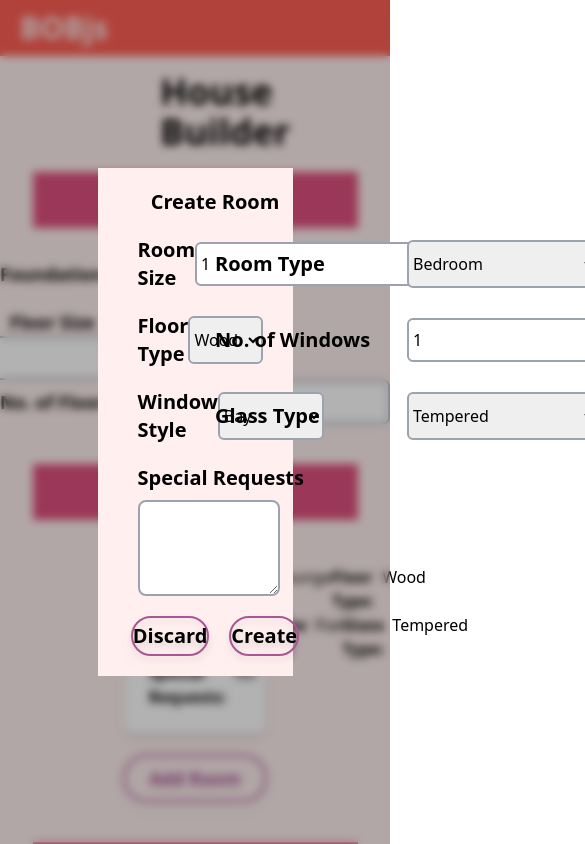
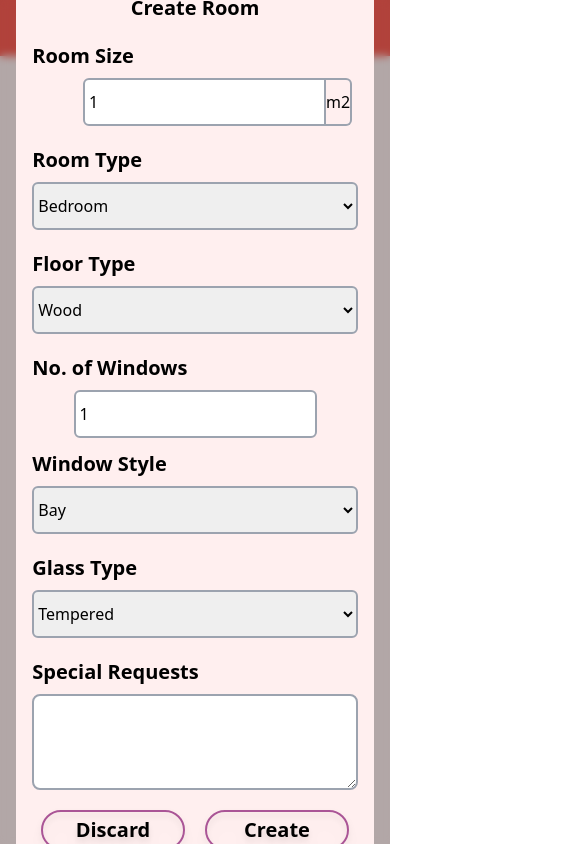
Before and after one commit to ajmrivera/bobjs-next-app, a Next.js app: page /form in a window 390 px wide. Both pictures are taken after typing "Sample" into the empty fields and a click on the button "Add Room". Shown: the top 844 px of the page, 585 px wide, since content can reach past the window. Built offline with nearby package versions, Linux system fonts and the light colour scheme.

Commit message:
Added some responsiveness

```diff
--- a/components/Header.tsx
+++ b/components/Header.tsx
@@ -3,7 +3,7 @@ import Link from 'next/link'
 
 function Header() {
   return (
-    <div className="bg-bob-main h-14 flex min-w-screen items-center overflow-hidden">
+    <div className="bg-bob-main h-14 flex min-w-screen items-center">
       <Link href="/"><p className="text-3xl font-bold pl-5 text-bob-bg">BOBjs</p></Link>
     </div>
   )
--- a/components/bigbutton.tsx
+++ b/components/bigbutton.tsx
@@ -12,7 +12,7 @@ function BigButton({ title, value, currentValue, onClick }:BigButtonProps) {
   const classnames = (...classes:string[]) => classes.join(' ');
 
   return (
-    <button className={classnames("border-2 h-24 w-60 rounded-lg hover:bg-black hover:bg-opacity-5 drop-shadow-md", `${(value === currentValue)? "border-bob-main" : "border-gray-400"}`)} onClick={onClick}>
+    <button className={classnames("border-2 h-24 w-60 lg:mx-24 rounded-lg hover:bg-black hover:bg-opacity-5 drop-shadow-md", `${(value === currentValue)? "border-bob-main" : "border-gray-400"}`)} onClick={onClick}>
       <div className="h-full w-full flex flex-col items-center justify-center">
         {(title === "Brick")? <TableCellsIcon className={`${(currentValue == value)? "text-bob-main" : "text-gray-400"}`} /> : (title === "Slab")? <ViewColumnsIcon className={`${(currentValue == value)? "text-bob-main" : "text-gray-400"}`} /> : <BuildingOffice2Icon className={`${(currentValue == value)? "text-bob-main" : "text-gray-400"}`} />}
         <p className={classnames("inline-block align-bottom self-center font-semibold text-lg", `${(currentValue == value)? "text-bob-main" : "text-gray-400"}`)}>{title}</p>
--- a/components/formmodal.tsx
+++ b/components/formmodal.tsx
@@ -56,18 +56,18 @@ function FormModal({ setModalOn, applianceList, createRoom }:FormModalProps) {
 
   return (
     <div className='h-screen w-screen bg-black bg-opacity-30 backdrop-blur-sm fixed inset-0 z-50 flex justify-center items-center' >
-      <div className="bg-bob-bg opacity-100 w-6/12 pl-10 py-5">
+      <div className="bg-bob-bg opacity-100 w-11/12 p-4 lg:w-6/12 lg:pl-10 lg:py-5 overflow-y-auto">
         <div className='flex justify-center items-center'>
           <p className='text-xl font-bold'>Create Room</p>
         </div>
-        <div className="flex mt-5">
-          <div className="flex items-center w-1/2">
-            <p className="font-semibold text-xl w-48">Room Size</p>
+        <div className="flex flex-col lg:flex-row mt-5">
+          <div className="flex flex-col lg:flex-row items-center lg:w-1/2">
+            <p className="font-semibold text-xl self-start lg:w-48">Room Size</p>
             <Input input_type="number" add_on="right" add_on_data={{ right: "m2"}} onChange={(e) => { roomSizeChange(parseInt(e.target.value)) }} value={roomSize} />
           </div>
-          <div className="flex items-center">
-            <p className="font-semibold text-xl w-48">Room Type</p>
-            <select className="border-2 border-gray-400 focus:border-bob-main h-12 w-48 rounded-md focus:outline-none" onChange={(e) => { setRoomType(e.target.value) } }>
+          <div className="mt-5 lg:mt-0 flex flex-col lg:flex-row items-center">
+            <p className="font-semibold text-xl lg:self-center self-start lg:w-48 ">Room Type</p>
+            <select className="mt-2 lg:mt-0 border-2 border-gray-400 focus:border-bob-main h-12 w-full lg:w-48 rounded-md focus:outline-none" onChange={(e) => { setRoomType(e.target.value) } }>
               {
                 roomTypes.map((room, index) => {
                   return(
@@ -79,10 +79,10 @@ function FormModal({ setModalOn, applianceList, createRoom }:FormModalProps) {
           </div>
         </div>
 
-        <div className="flex mt-5">
-          <div className="flex items-center w-1/2">
-            <p className="font-semibold text-xl w-48">Floor Type</p>
-            <select className="border-2 border-gray-400 focus:outline-none focus:border-bob-main h-12 w-56 rounded-md">
+        <div className="flex flex-col lg:flex-row mt-5">
+          <div className="flex flex-col lg:flex-row items-center lg:w-1/2">
+            <p className="font-semibold text-xl lg:self-center self-start lg:w-48">Floor Type</p>
+            <select className="mt-2 lg:mt-0 border-2 border-gray-400 focus:outline-none focus:border-bob-main h-12 w-full lg:w-56 rounded-md">
               {
                 floorTypes.map((floor, index) => {
                   return(
@@ -92,16 +92,16 @@ function FormModal({ setModalOn, applianceList, createRoom }:FormModalProps) {
               }
             </select>
           </div>
-          <div className="flex items-center">
-            <p className="font-semibold text-xl w-48">No. of Windows</p>
+          <div className="mt-5 lg:mt-0 flex flex-col lg:flex-row items-center">
+            <p className="font-semibold text-xl lg:self-center self-start lg:w-48">No. of Windows</p>
             <Input input_type="number" value={numOfWindows} onChange={(e) => { numOfWindowsChange(parseInt(e.target.value)) }} />
           </div>
         </div>
 
-        <div className="flex mt-5">
-          <div className="flex items-center w-1/2">
-            <p className="font-semibold text-xl w-48">Window Style</p>
-            <select className="border-2 border-gray-400 focus:outline-none focus:border-bob-main h-12 w-56 rounded-md" onChange={(e) => { setWindowStyle(e.target.value) } }>
+        <div className="flex flex-col lg:flex-row mt-5">
+          <div className="flex flex-col lg:flex-row  items-center lg:w-1/2 ">
+            <p className="font-semibold text-xl lg:self-center self-start lg:w-48">Window Style</p>
+            <select className="mt-2 lg:mt-0 border-2 border-gray-400 focus:outline-none focus:border-bob-main h-12 w-full lg:w-56 rounded-md" onChange={(e) => { setWindowStyle(e.target.value) } }>
               {
                 windowStyles.map((window, index) => {
                   return(
@@ -111,9 +111,9 @@ function FormModal({ setModalOn, applianceList, createRoom }:FormModalProps) {
               }
             </select>
           </div>
-          <div className="flex items-center">
-            <p className="font-semibold text-xl w-48">Glass Type</p>
-            <select className="border-2 border-gray-400 focus:border-bob-main h-12 w-48 rounded-md" onChange={(e) => { setGlassType(e.target.value) } }>
+          <div className="mt-5 lg:mt-0 flex flex-col lg:flex-row items-center">
+            <p className="font-semibold text-xl lg:self-center self-start lg:w-48">Glass Type</p>
+            <select className="mt-2 lg:mt-0 border-2 border-gray-400 focus:border-bob-main h-12  w-full lg:w-48 rounded-md" onChange={(e) => { setGlassType(e.target.value) } }>
               {
                 glassTypes.map((glass, index) => {
                   return(
@@ -131,7 +131,7 @@ function FormModal({ setModalOn, applianceList, createRoom }:FormModalProps) {
                 <Select
                   isMulti
                   options={applianceList}
-                  className="w-11/12 border-2 border-gray-400 focus:border-bob-main active:border-bob-main active:outline-none focus:outline-none rounded-lg mt-2"
+                  className="w-full lg:w-11/12 border-2 border-gray-400 focus:border-bob-main active:border-bob-main active:outline-none focus:outline-none rounded-lg mt-2"
                   onChange={ (choice) => { setKitchenAppliances(choice) }}
                 />
               </div>
--- a/components/input.tsx
+++ b/components/input.tsx
@@ -19,7 +19,7 @@ function Input({ input_type = "string", add_on, add_on_data, onChange, value, mi
 
   const leftAddOn = () => {
     return(
-      <div className='flex border-2 border-gray-400'>
+      <div className='flex border-2 border-gray-400 h-12 mt-2 lg:mt-0 '>
         <div className="flex border-2 border-gray-400"><p className="text-md font-bob-main">{add_on_data?.left}</p></div>
         <input className="p-1 border-2 border-gray-400" type={input_type} value={value} onChange={onChange} min={min}></input>
       </div>
@@ -28,7 +28,7 @@ function Input({ input_type = "string", add_on, add_on_data, onChange, value, mi
 
   const rightAddOn = () => {
     return(
-      <div className='flex h-11 w-56 focus:border-bob-main'>
+      <div className='mt-2 lg:mt-0 flex h-12 w-56 focus:border-bob-main'>
         <input className="p-1 border-2 border-gray-400 rounded-l-md focus:border-bob-main focus:outline-none" type={input_type} value={value} onChange={onChange} min={min}></input>
         <div className="flex border-y-2 border-r-2 border-gray-400 rounded-r-md items-center justify-center bg-bob-bg w-10"><p className="text-md font-bob-main">{add_on_data?.right}</p></div>
       </div>
@@ -38,7 +38,7 @@ function Input({ input_type = "string", add_on, add_on_data, onChange, value, mi
 
   const bothAddOn = () => {
     return(
-      <div className='flex h-11'>
+      <div className='flex h-12 mt-2 lg:mt-0 '>
         <div className="flex"><p className="text-md font-bob-main">{add_on_data?.left}</p></div>
         <input type={input_type} onChange={onChange} value={value} className="p-1" min={min}></input>
         <div className="flex"><p className="text-md font-bob-main">{add_on_data?.right}</p></div>
@@ -49,11 +49,10 @@ function Input({ input_type = "string", add_on, add_on_data, onChange, value, mi
 
   const baseInput = () => {
     return(
-      <div className='flex h-11'>
-        <input type={input_type} onChange={onChange} value={value} className="p-1 border-2 border-gray-400 rounded-md focus:border-bob-main focus:outline-none" min={min}></input>
+      <div className='flex h-12'>
+        <input type={input_type} onChange={onChange} value={value} className="h-12 w-full mt-2 lg:mt-0 p-1 border-2 border-gray-400 rounded-md focus:border-bob-main focus:outline-none" min={min}></input>
       </div>
     )
-
   }
 
   const returnInput = () => {
--- a/components/roomcard.tsx
+++ b/components/roomcard.tsx
@@ -8,9 +8,9 @@ interface RoomCardProps {
 
 function RoomCard({ room, id, deleteRoom }:RoomCardProps) {
   return (
-    <div className="w-5/12 p-6 bg-white border border-gray-200 rounded-lg shadow-md dark:bg-gray-800 dark:border-gray-700 flex items-center m-2">
-      <div className="flex flex-col w-11/12">
-        <div className='flex'>
+    <div className="lg:w-5/12 p-4 lg:p-6 bg-white border border-gray-200 rounded-lg shadow-md dark:bg-gray-800 dark:border-gray-700 flex items-center m-2">
+      <div className="flex flex-col lg:w-11/12">
+        <div className='flex flex-col lg:flex-row'>
           <div className='flex w-48'>
             <p className="font-bold text-md mr-2">Room Size:</p><p className="font-regular text-md">{room.room_size}</p>
           </div>
@@ -21,7 +21,7 @@ function RoomCard({ room, id, deleteRoom }:RoomCardProps) {
             <p className="font-bold text-md mr-2">Floor Type:</p><p className="font-regular text-md">{room.floor_type}</p>
           </div>
         </div>
-        <div className='flex'>
+        <div className='flex flex-col lg:flex-row'>
           <div className='flex w-48'>
           <p className="font-bold text-md mr-2">No. of Windows:</p><p className="font-regular text-md">{room.num_of_windows}</p>
           </div>
@@ -32,7 +32,7 @@ function RoomCard({ room, id, deleteRoom }:RoomCardProps) {
           <p className="font-bold text-md mr-2">Glass Type:</p><p className="font-regular text-md">{room.glass_type}</p>
           </div>
         </div>
-        <div className='flex'>
+        <div className='flex flex-col lg:flex-row'>
           <div className='flex w-48'>
             <p className="font-bold text-md mr-2">Special Requests:</p><p className="font-regular text-md">{(room.special_request === "")? "No":"Yes"}</p>
           </div>
--- a/components/textarea.tsx
+++ b/components/textarea.tsx
@@ -6,7 +6,7 @@ interface TextAreaProps {
 
 function TextArea({ onChange }:TextAreaProps) {
   return (
-    <textarea className="h-24 w-11/12 border-2 border-gray-400 focus:border-bob-main focus:outline-none rounded-lg mt-2" onChange={onChange}/>
+    <textarea className="h-24 w-full lg:w-11/12 border-2 border-gray-400 focus:border-bob-main focus:outline-none rounded-lg mt-2" onChange={onChange}/>
   )
 }
 
--- a/pages/form.tsx
+++ b/pages/form.tsx
@@ -30,8 +30,8 @@ function Form({ applianceList, plantsList }: InferGetStaticPropsType<typeof getS
       kitchen_appliances: [],
     }
   ]);
-  const [roofType, setRoofType] = useState<string|null>(null);
-  const [roofStyle, setRoofStyle] = useState<string|null>(null);
+  const [roofType, setRoofType] = useState<string|null>("Tiled");
+  const [roofStyle, setRoofStyle] = useState<string|null>("Dutch");
   const [gardenPlants, setGardenPlants] = useState<ObjectType[]>([]);
   const [modalOn, setModalOn] = useState<boolean>(false);
   const [houseData, setHouseData] = useState<HouseType|null>(null);
@@ -55,30 +55,36 @@ function Form({ applianceList, plantsList }: InferGetStaticPropsType<typeof getS
   }, []);
 
   const roofTypes = [
-    {"key": "straw", "value": "Straw"},
-    {"key": "thatched", "value": "Thatched"},
-    {"key": "tiled", "value": "Tiled"},
-    {"key": "flat", "value": "Flat"},
+    {"key": "Straw", "value": "Straw"},
+    {"key": "Thatched", "value": "Thatched"},
+    {"key": "Tiled", "value": "Tiled"},
+    {"key": "Flat", "value": "Flat"},
+  ]
+
+  const foundationTypes = [
+    {"key": "Brick", "value": "Brick"},
+    {"key": "Slab", "value": "Slab"},
+    {"key": "Reinforced Concrete", "value": "Reinforced Concrete"},
   ]
 
   const roofStyles = [
-    {"key": "gable", "value": "Gable"},
-    {"key": "hip", "value": "Hip"},
-    {"key": "dutch", "value": "Dutch"},
-    {"key": "jerkinhead", "value": "Jerkinhead"},
-    {"key": "pyramid", "value": "Pyramid"},
-    {"key": "mansard", "value": "Mansard"},
-    {"key": "bonnet", "value": "Bonnet"},
-    {"key": "gambrel", "value": "Gambrel"},
-    {"key": "skillion", "value": "Skillion"},
-    {"key": "curved", "value": "Curved"},
-    {"key": "flat", "value": "Flat"},
-    {"key": "satlbox", "value": "Satlbox"},
-    {"key": "butterfly", "value": "Butterfly"},
-    {"key": "sawtooth", "value": "Sawtooth"},
-    {"key": "dormer", "value": "Dormer"},
+    {"key": "Gable", "value": "Gable"},
+    {"key": "Hip", "value": "Hip"},
+    {"key": "Dutch", "value": "Dutch"},
+    {"key": "Jerkinhead", "value": "Jerkinhead"},
+    {"key": "Pyramid", "value": "Pyramid"},
+    {"key": "Mansard", "value": "Mansard"},
+    {"key": "Bonnet", "value": "Bonnet"},
+    {"key": "Gambrel", "value": "Gambrel"},
+    {"key": "Skillion", "value": "Skillion"},
+    {"key": "Curved", "value": "Curved"},
+    {"key": "Flat", "value": "Flat"},
+    {"key": "Satlbox", "value": "Satlbox"},
+    {"key": "Butterfly", "value": "Butterfly"},
+    {"key": "Sawtooth", "value": "Sawtooth"},
+    {"key": "Dormer", "value": "Dormer"},
   ]
-  console.log(gardenPlants)
+
   const createRoom = (newRoom:RoomObjectType) => {
     const newArray = roomsData
     newArray.push(newRoom)
@@ -156,28 +162,39 @@ function Form({ applianceList, plantsList }: InferGetStaticPropsType<typeof getS
         <link href="https://fonts.googleapis.com/css2?family=Inter:wght@100;200;300;400;500;600;700;800;900&display=swap" rel="stylesheet" />
       </Head>
       <Header />
-      <p className='text-4xl font-bold bg-bob-bg pt-4 pl-40'>House Builder</p>
+      <p className='text-2xl lg:text-4xl font-bold bg-bob-bg pt-4 flex justify-center'>House Builder</p>
       <div className='flex flex-col justify-center bg-bob-bg'>
         {/* ################################# BASE ################################### */}
         <div className="mt-5  flex justify-center items-center ">
           <FormDivider title="Base" />
         </div>
-        <div className="mt-8 sm:px-24 md:px-64 ">
-          <p className="font-bold text-lg">Foundation Type</p>
-          <div className="hidden lg:flex justify-evenly mt-4">
-            <BigButton title="Brick" currentValue={foundationType} value="brick" onClick={() => { handleFoundationTypeChange("brick") }} />
-            <BigButton title="Slab" currentValue={foundationType} value="slab" onClick={() => { handleFoundationTypeChange("slab") }} />
-            <BigButton title="Reinforced Concrete" currentValue={foundationType} value="reinforced_concrete" onClick={() => { handleFoundationTypeChange("reinforced_concrete") }} />
+        <div className="flex flex-col items-center px-16 mt-8 sm:px-24 md:px-64">
+          <p className="font-bold text-lg self-start">Foundation Type</p>
+          <div className="hidden lg:flex mt-4">
+            <BigButton title="Brick" currentValue={foundationType} value="Brick" onClick={() => { handleFoundationTypeChange("Brick") }} />
+            <BigButton title="Slab" currentValue={foundationType} value="Slab" onClick={() => { handleFoundationTypeChange("Slab") }} />
+            <BigButton title="Reinforced Concrete" currentValue={foundationType} value="Reinforced Concrete" onClick={() => { handleFoundationTypeChange("Reinforced Concrete") }} />
+          </div>
+          <div className="lg:hidden mt-4 justify-center">
+            <select className="border-2 border-gray-400 focus:outline-none focus:border-bob-main h-12 w-56 rounded-md" value={foundationType || ""} onChange={ (e) => { handleFoundationTypeChange(e.target.value)}}>
+              {
+                foundationTypes.map((foundation, index) => {
+                  return(
+                    <option key={index} onClick={() => { handleFoundationTypeChange(foundation.key)}}>{foundation.value}</option>
+                  )
+                })
+              }
+            </select>
           </div>
         </div>
 
-        <div className="flex flex-col md:flex-row mt-5 sm:px-24 md:px-64  ">
-          <div className="flex flex-col items-center md:flex-row w-1/2">
-            <p className="font-bold text-lg w-44">Floor Size</p>
+        <div className="px-16 flex flex-col md:flex-row mt-2 lg:mt-5 sm:px-24 md:px-64  ">
+          <div className="flex flex-col items-center md:flex-row md:w-7/12">
+            <p className="font-bold text-lg lg:w-44">Floor Size</p>
             <Input input_type="number" add_on="right" add_on_data={{ right: "m2"}} value={floorSize} onChange={(e) => { handleFloorSizeChange(parseInt(e.target.value)) }} />
           </div>
-          <div className="flex items-center">
-            <p className="font-bold text-lg w-44">No. of Floors</p>
+          <div className="flex flex-col md:flex-row items-center">
+            <p className="mt-2 lg:mt-0 font-bold text-lg lg:w-44">No. of Floors</p>
             <Input input_type="number" value={numOfFloors} onChange={(e) => { handleNumOfFloorsChange(parseInt(e.target.value)) }} />
           </div>
         </div>
@@ -214,11 +231,9 @@ function Form({ applianceList, plantsList }: InferGetStaticPropsType<typeof getS
         <div className="mt-10  flex justify-center items-center">
           <FormDivider title="Roof" />
         </div>
-        <div>
-          <div className="flex mt-5 sm:px-24 md:px-64">
-            <div className="flex items-center w-1/2">
-              <div className="flex items-center">
-                <p className="font-bold text-lg w-44">Roof Type</p>
+        <div className="flex flex-col lg:flex-row mt-5 sm:px-24 md:px-64">
+          <div className="flex flex-col lg:flex-row items-center md:w-7/12">
+            <p className="font-bold text-lg lg:w-44 ">Roof Type</p>
             <select className="border-2 border-gray-400 focus:outline-none focus:border-bob-main h-12 w-56 rounded-md" value={roofType || ""} onChange={ (e) => { handleRoofTypeChange(e.target.value)}}>
               {
                 roofTypes.map((roof, index) => {
@@ -229,9 +244,8 @@ function Form({ applianceList, plantsList }: InferGetStaticPropsType<typeof getS
               }
             </select>
           </div>
-            </div>
-            <div className="flex items-center">
-              <p className="font-bold text-lg w-44">Roof Style</p>
+          <div className="flex flex-col lg:flex-row items-center">
+            <p className="font-bold text-lg lg:w-44">Roof Style</p>
             <select className="border-2 border-gray-400 focus:outline-none focus:border-bob-main h-12 w-56 rounded-md" value={roofStyle || ""} onChange={ (e) => { handleRoofStyleChange(e.target.value)}}>
               {
                 roofStyles.map((roof, index) => {
@@ -243,19 +257,18 @@ function Form({ applianceList, plantsList }: InferGetStaticPropsType<typeof getS
             </select>
           </div>
         </div>
-        </div>
         {/* ########################################### GARDEN  ######################################  */}
         <div className="mt-10  flex justify-center items-center">
           <FormDivider title="Garden" />
         </div>
-        <div className="flex mt-5 sm:px-24 md:px-64 items-center">
-          <p className="font-bold text-lg w-44">Plants</p>
+        <div className="flex flex-col lg:flex-row mt-5 sm:px-24 md:px-64 items-center">
+          <p className="font-bold text-lg lg:w-44">Plants</p>
           <Select
             isMulti
             options={plantsList}
             menuPlacement="top"
             value={[...gardenPlants]}
-            className="w-11/12 border-2 border-gray-400 focus:border-bob-main active:border-bob-main active:outline-none focus:outline-none rounded-lg"
+            className="w-7/12 lg:w-9/12 border-2 border-gray-400 focus:border-bob-main active:border-bob-main active:outline-none focus:outline-none rounded-lg"
             onChange={ (choice) => { handleGardenPlantsChange(choice) }}
           />
         </div>
--- a/pages/index.tsx
+++ b/pages/index.tsx
@@ -5,7 +5,7 @@ import Landing from '../components/landing'
 
 const Home: NextPage = () => {
   return (
-    <div className="h-screen overflow-hidden">
+    <div className="h-screen">
       <Head>
         <title>BOBjs</title>
         <link rel="icon" href="/favicon.ico" />
```
Also changed, not shown: components/landing.tsx (+7 -7 lines), pages/house.tsx (+14 -12 lines). Lines whose indentation alone changed are shown as unchanged.
